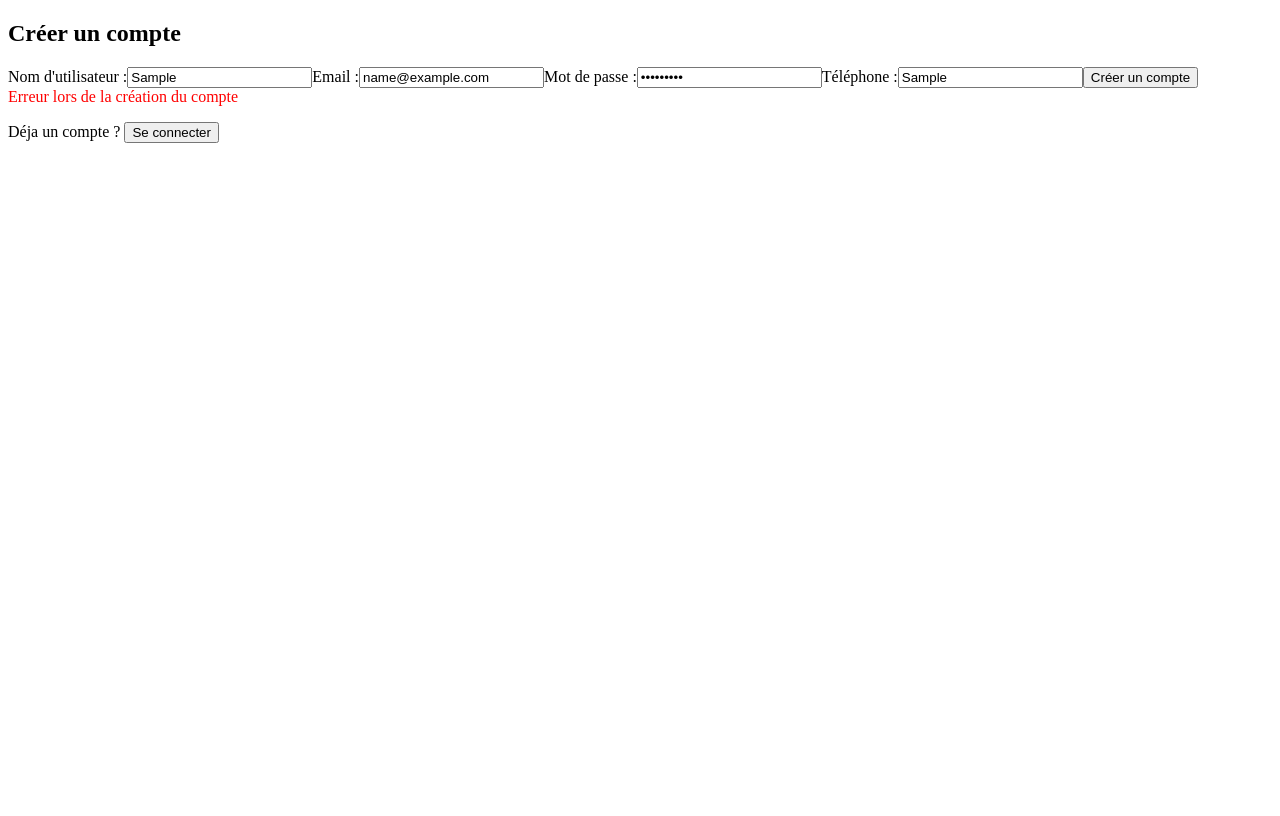
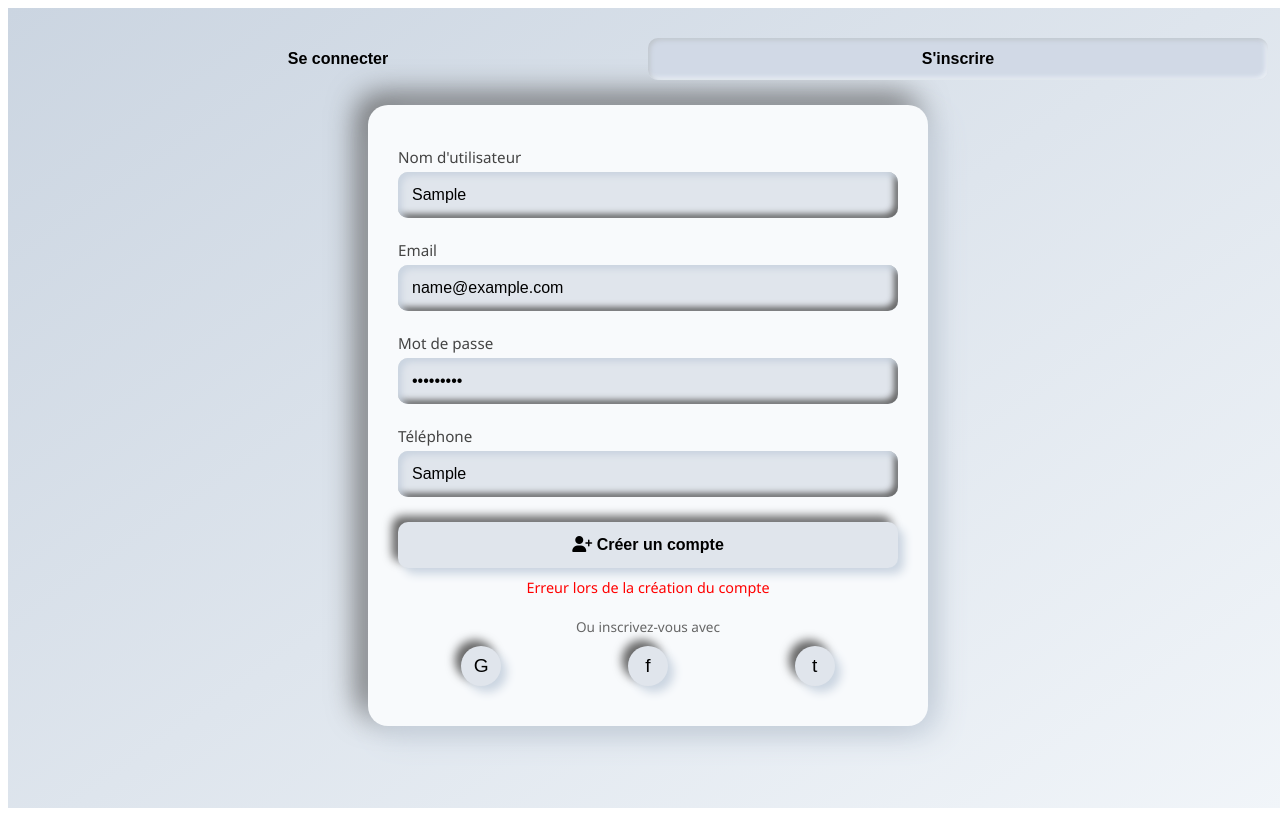
Before and after one commit to mohamadrayenjbili/Stage3emeFront, an Angular app: page /signup in a window 1280 px wide. Both pictures are taken after typing "Sample", "name@example.com", "Sample123", "Sample" into the empty fields and a click on the button "Créer un compte". Built offline with nearby package versions, Linux system fonts and the light colour scheme; no server answers.

Commit message:
1er tache fini

```diff
--- a/src/app/auth/signup/signup.css
+++ b/src/app/auth/signup/signup.css
@@ -0,0 +1,126 @@
+/* Plein écran */
+body, html {
+  margin: 0;
+  padding: 0;
+  height: 100%;
+  font-family: 'Segoe UI', sans-serif;
+}
+
+/* Fond + étirement */
+.form-fullpage {
+  height: 100vh;
+  width: 100vw;
+  padding: 30px 20px;
+  background: linear-gradient(145deg, #cbd5e1, #f1f5f9);
+  box-sizing: border-box;
+  overflow-y: auto;
+}
+
+/* Onglets */
+.tabs {
+  display: flex;
+  justify-content: space-between;
+  margin-bottom: 25px;
+}
+
+.tabs button {
+  flex: 1;
+  padding: 12px;
+  border: none;
+  background: none;
+  font-weight: bold;
+  cursor: pointer;
+  border-radius: 10px;
+  transition: 0.3s;
+  font-size: 1rem;
+}
+
+.tabs button.active {
+  background: #d1d9e6;
+  box-shadow: inset 2px 2px 5px #bec4cb, inset -2px -2px 5px #f0f5fa;
+}
+
+.tabs button.inactive:hover {
+  background: #e2e8f0;
+}
+
+/* Formulaire en colonne */
+.form {
+  display: flex;
+  flex-direction: column;
+  background: #f8fafc;
+  padding: 30px;
+  border-radius: 20px;
+  box-shadow: 10px 10px 30px #cbd5e1, -10px -10px 30px #666;
+  max-width: 500px;
+  margin: 0 auto;
+}
+
+/* Labels et champs */
+label {
+  margin-top: 12px;
+  margin-bottom: 5px;
+  font-size: 0.95rem;
+  color: #444;
+}
+
+input {
+  padding: 14px;
+  border-radius: 10px;
+  border: none;
+  background: #e0e5ec;
+  box-shadow: inset 4px 4px 6px #cbd5e1, inset -4px -4px 6px #666;
+  font-size: 1rem;
+  margin-bottom: 10px;
+}
+
+/* Bouton principal */
+.btn {
+  margin-top: 15px;
+  padding: 14px;
+  background: #e0e5ec;
+  border: none;
+  border-radius: 10px;
+  cursor: pointer;
+  font-weight: bold;
+  font-size: 1rem;
+  box-shadow: 6px 6px 10px #cbd5e1, -6px -6px 10px #666;
+  transition: 0.3s;
+}
+
+.btn:hover {
+  background: #666;
+}
+
+/* Texte secondaire */
+.or {
+  text-align: center;
+  margin: 20px 0 10px;
+  font-size: 0.85em;
+  color: #666;
+}
+
+.socials {
+  display: flex;
+  justify-content: space-around;
+  margin-bottom: 10px;
+}
+
+.social {
+  width: 40px;
+  height: 40px;
+  border-radius: 50%;
+  border: none;
+  background: #e0e5ec;
+  box-shadow: 6px 6px 10px #cbd5e1, -6px -6px 10px #666;
+  font-size: 1.2em;
+  cursor: pointer;
+}
+
+/* Message d’erreur */
+.error-msg {
+  color: red;
+  margin-top: 10px;
+  text-align: center;
+  font-size: 0.9rem;
+}
--- a/src/app/auth/signup/signup.html
+++ b/src/app/auth/signup/signup.html
@@ -1,21 +1,48 @@
-<div class="signup-container">
-  <h2>Créer un compte</h2>
-  <form (ngSubmit)="onSubmit()">
-    <label for="username">Nom d'utilisateur :</label>
-    <input id="username" type="text" name="username" [(ngModel)]="username" required>
+<!DOCTYPE html>
+<html lang="fr">
+<head>
+  <meta charset="UTF-8" />
+  <meta name="viewport" content="width=device-width, initial-scale=1.0"/>
+  <title>Inscription</title>
+  <link rel="stylesheet" href="signup.css" />
+  <link
+    rel="stylesheet"
+    href="https://cdnjs.cloudflare.com/ajax/libs/font-awesome/6.4.0/css/all.min.css"
+  />
+</head>
+<body>
+  <div class="form-fullpage">
+    <div class="tabs">
+      <button class="inactive" (click)="goToSignin()">Se connecter</button>
+      <button class="active">S'inscrire</button>
+    </div>
 
-    <label for="email">Email :</label>
-    <input id="email" type="email" name="email" [(ngModel)]="email" required>
+    <form (ngSubmit)="onSubmit()" class="form" #signupForm="ngForm">
+      <label for="username">Nom d'utilisateur</label>
+      <input type="text" id="username" name="username" required [(ngModel)]="username" />
 
-    <label for="password">Mot de passe :</label>
-    <input id="password" type="password" name="password" [(ngModel)]="password" required>
+      <label for="email">Email</label>
+      <input type="email" id="email" name="email" required [(ngModel)]="email" />
 
-    <label for="phone">Téléphone :</label>
-    <input id="phone" type="text" name="phone" [(ngModel)]="phone">
+      <label for="password">Mot de passe</label>
+      <input type="password" id="password" name="password" required [(ngModel)]="password" />
 
-    <button type="submit">Créer un compte</button>
-    <div *ngIf="error" style="color:red">{{ error }}</div>
-  </form>
-  <p>Déja un compte ? <button type="button" (click)="goToSignin()">Se connecter</button></p>
+      <label for="phone">Téléphone</label>
+      <input type="text" id="phone" name="phone" [(ngModel)]="phone" />
 
-</div>
+      <button type="submit" class="btn">
+        <i class="fa fa-user-plus"></i> Créer un compte
+      </button>
+
+      <div *ngIf="error" class="error-msg">{{ error }}</div>
+
+      <p class="or">Ou inscrivez-vous avec</p>
+      <div class="socials">
+        <button class="social">G</button>
+        <button class="social">f</button>
+        <button class="social">t</button>
+      </div>
+    </form>
+  </div>
+</body>
+</html>
--- a/src/app/dashboard/dashboard.css
+++ b/src/app/dashboard/dashboard.css
@@ -0,0 +1,30 @@
+    .dashboard-container {
+      max-width: 600px;
+      margin: 0 auto;
+    }
+    form label {
+      display: block;
+      margin-top: 10px;
+    }
+    form input {
+      width: 100%;
+      padding: 8px;
+      margin-bottom: 10px;
+    }
+    form button {
+      margin-top: 10px;
+      padding: 8px 16px;
+    }
+    table {
+      width: 100%;
+      border-collapse: collapse;
+      margin-top: 20px;
+    }
+    table, th, td {
+      border: 1px solid #ddd;
+      padding: 8px;
+    }
+    .error {
+      color: red;
+      margin-top: 10px;
+    }
--- a/src/app/dashboard/dashboard.html
+++ b/src/app/dashboard/dashboard.html
@@ -1,150 +1,78 @@
-<!DOCTYPE html>
-<html lang="fr">
-<head>
-  <meta charset="UTF-8" />
-  <title>Dashboard</title>
-  <style>
-    body {
-      font-family: Arial, sans-serif;
-      padding: 20px;
-    }
-    .dashboard-container {
-      max-width: 600px;
-      margin: 0 auto;
-    }
-    form label {
-      display: block;
-      margin-top: 10px;
-    }
-    form input {
-      width: 100%;
-      padding: 8px;
-      margin-bottom: 10px;
-    }
-    form button {
-      margin-top: 10px;
-      padding: 8px 16px;
-    }
-    table {
-      width: 100%;
-      border-collapse: collapse;
-      margin-top: 20px;
-    }
-    table, th, td {
-      border: 1px solid #ddd;
-      padding: 8px;
-    }
-    .error {
-      color: red;
-      margin-top: 10px;
-    }
-  </style>
-</head>
-<body>
 <div class="dashboard-container">
   <h2>Bienvenue sur le Dashboard</h2>
 
-    <form id="entryForm" onsubmit="onSubmit(event)">
+  <!-- Formulaire d'ajout de pointage -->
+  <form (ngSubmit)="onSubmit()" #entryForm="ngForm">
     <label for="day">Jour :</label>
-      <input id="day" type="date" name="day" required />
+    <input
+      id="day"
+      type="date"
+      name="day"
+      required
+      [(ngModel)]="day"
+    />
 
     <label for="startTime">Heure de début :</label>
-      <input id="startTime" type="time" name="startTime" required />
+    <input
+      id="startTime"
+      type="time"
+      name="startTime"
+      required
+      [(ngModel)]="startTime"
+    />
 
     <label for="endTime">Heure de fin :</label>
-      <input id="endTime" type="time" name="endTime" required />
+    <input
+      id="endTime"
+      type="time"
+      name="endTime"
+      required
+      [(ngModel)]="endTime"
+    />
 
     <button type="submit">Ajouter</button>
-      <div id="error" class="error"></div>
+    <div class="error" *ngIf="error">{{ error }}</div>
   </form>
 
-    <h3>Heures totales : <span id="totalHours">0</span> h</h3>
+  <!-- Filtre par date -->
+  <div style="margin-top: 1rem;">
+    <label for="filterDate">Filtrer par date :</label>
+    <input
+      id="filterDate"
+      type="date"
+      [(ngModel)]="filterDate"
+      (change)="applyDateFilter()"
+      name="filterDate"
+    />
+    <button (click)="resetFilter()">Réinitialiser</button>
+  </div>
+
+  <h3>Heures totales : <span>{{ totalSummary?.totalHours ?? 0 }}</span> h</h3>
 
   <h4>Liste des pointages :</h4>
+
+  <ng-container *ngIf="filteredEntries?.length; else noData">
     <table>
       <thead>
         <tr>
           <th>Date</th>
+          <th>Début</th>
+          <th>Fin</th>
           <th>Heures travaillées</th>
-          <th>Description</th>
         </tr>
       </thead>
-      <tbody id="entryList"></tbody>
+      <tbody>
+        <tr *ngFor="let entry of filteredEntries">
+          <td>{{ entry.day | date: 'dd/MM/yyyy' }}</td>
+          <td>{{ entry.startTime }}</td>
+          <td>{{ entry.endTime }}</td>
+          <td>{{ formatHours(entry.hoursWorked) }}</td>
+        </tr>
+      </tbody>
     </table>
+  </ng-container>
+
+  <ng-template #noData>
+    <p>Aucun pointage pour le moment.</p>
+  </ng-template>
 </div>
-
-  <script>
-    async function onSubmit(event) {
-      event.preventDefault(); // TRÈS IMPORTANT, empêche la soumission classique et changement URL
-
-      const errorEl = document.getElementById('error');
-      errorEl.textContent = '';
-
-      const day = document.getElementById('day').value;
-      const startTime = document.getElementById('startTime').value;
-      const endTime = document.getElementById('endTime').value;
-
-      if (startTime >= endTime) {
-        errorEl.textContent = "L'heure de fin doit être après l'heure de début.";
-        return;
-      }
-
-      const data = { day, startTime, endTime };
-
-      try {
-        const response = await fetch('http://localhost:8080/api/time-entry', {
-          method: 'POST',
-          headers: { 'Content-Type': 'application/json' },
-          credentials: 'include',  // si tu utilises session/cookies
-          body: JSON.stringify(data)
-        });
-
-        if (!response.ok) {
-          const text = await response.text();
-          throw new Error(text || 'Erreur lors de l\'ajout');
-        }
-
-        document.getElementById('entryForm').reset();
-        await loadEntries();
-      } catch (err) {
-        errorEl.textContent = err.message;
-      }
-    }
-
-    async function loadEntries() {
-      const totalHoursEl = document.getElementById('totalHours');
-      const entryListEl = document.getElementById('entryList');
-      const errorEl = document.getElementById('error');
-      errorEl.textContent = '';
-
-      try {
-        const res = await fetch('http://localhost:8080/api/time-entry/total', {
-          credentials: 'include'
-        });
-
-        if (!res.ok) throw new Error('Erreur lors du chargement des données');
-
-        const data = await res.json();
-
-        totalHoursEl.textContent = data.totalHours.toFixed(2);
-        entryListEl.innerHTML = '';
-
-        data.entries.forEach(entry => {
-          const tr = document.createElement('tr');
-          tr.innerHTML = `
-            <td>${entry.date}</td>
-            <td>${entry.hoursWorked.toFixed(2)} h</td>
-            <td>De ${entry.startTime} à ${entry.endTime}</td>
-          `;
-          entryListEl.appendChild(tr);
-        });
-      } catch (err) {
-        errorEl.textContent = err.message;
-      }
-    }
-
-    // Charger les données au chargement de la page
-    window.addEventListener('load', loadEntries);
-  </script>
-</body>
-</html>
--- a/src/app/dashboard/dashboard.ts
+++ b/src/app/dashboard/dashboard.ts
@@ -1,24 +1,88 @@
 import { Component, OnInit } from '@angular/core';
-import { TimeEntryService, TotalSummary } from '../services/time-entry.service';
 import { CommonModule } from '@angular/common';
+import { FormsModule } from '@angular/forms';
+import { TimeEntryService, TotalSummary, TimeEntryInput, TimeEntry } from '../services/time-entry.service';
 
 @Component({
   selector: 'app-dashboard',
   templateUrl: './dashboard.html',
-  styleUrl: './dashboard.css',
+  styleUrls: ['./dashboard.css'],
   standalone: true,
-  imports: [CommonModule]
+  imports: [CommonModule, FormsModule],
 })
 export class Dashboard implements OnInit {
   totalSummary?: TotalSummary;
+  filteredEntries: TimeEntry[] = [];
   error = '';
+
+  day = '';
+  startTime = '';
+  endTime = '';
+  filterDate = '';
 
   constructor(private timeEntryService: TimeEntryService) {}
 
   ngOnInit() {
+    this.loadTotalSummary();
+  }
+
+  loadTotalSummary() {
     this.timeEntryService.getTotal().subscribe({
-      next: (data) => this.totalSummary = data,
-      error: (err) => this.error = 'Erreur lors du chargement des pointages.'
+      next: (data) => {
+        this.totalSummary = data;
+        this.filteredEntries = data.entries;
+      },
+      error: () => {
+        this.error = 'Erreur lors du chargement des pointages.';
+      },
     });
   }
+
+  onSubmit() {
+    this.error = '';
+
+    if (this.startTime >= this.endTime) {
+      this.error = "L'heure de fin doit être après l'heure de début.";
+      return;
+    }
+
+    const entry: TimeEntryInput = {
+      day: this.day,
+      startTime: this.startTime,
+      endTime: this.endTime,
+    };
+
+    this.timeEntryService.addTimeEntry(entry).subscribe({
+      next: () => {
+        this.day = '';
+        this.startTime = '';
+        this.endTime = '';
+        this.loadTotalSummary();
+      },
+      error: (err) => {
+        console.error("Erreur lors de l'ajout :", err);
+        this.error = "Erreur lors de l'ajout du pointage.";
+      },
+    });
+  }
+
+  formatHours(hours: number): string {
+    const h = Math.floor(hours);
+    const minutes = Math.round((hours - h) * 60);
+    return `${h}h ${minutes}min`;
+  }
+
+  applyDateFilter() {
+    if (!this.filterDate || !this.totalSummary) return;
+    this.filteredEntries = this.totalSummary.entries.filter(
+      (entry) => entry.day === this.filterDate
+    );
+  }
+
+  resetFilter() {
+    this.filterDate = '';
+    if (this.totalSummary) {
+      this.filteredEntries = this.totalSummary.entries;
+    }
+  }
 }
```
Also changed, not shown: src/app/services/time-entry.service.ts (+11 -3 lines). Lines whose indentation alone changed are shown as unchanged.
